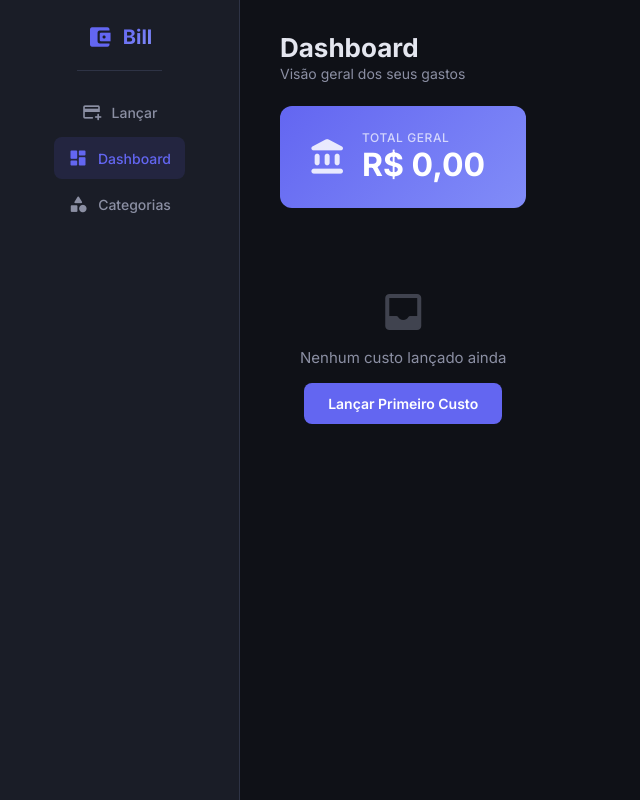
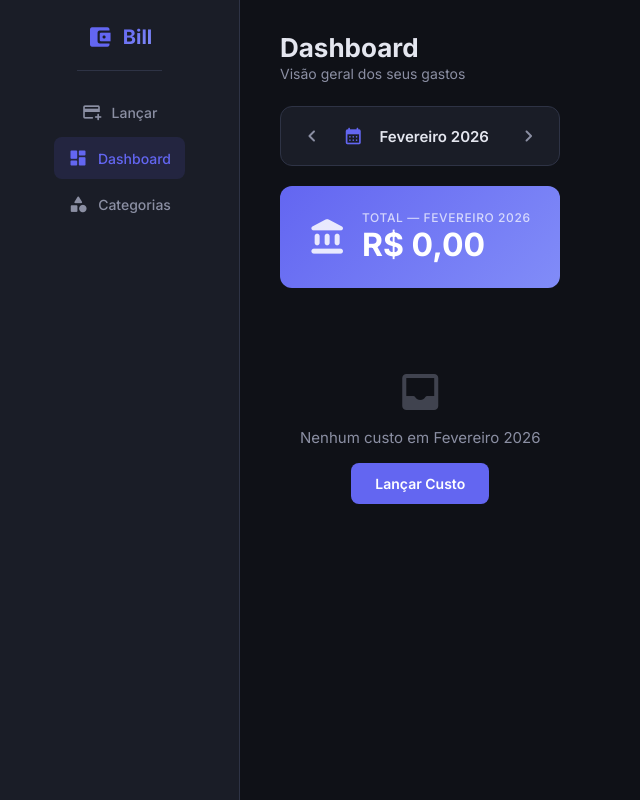
Before and after one commit to Emanuelmeira/bill, a Flask app: page /dashboard?month=2&year=2026 in a window 1280 px wide. Shown: the whole page, without its empty margins (0-640 px from the left). Run offline with Flask 3, Linux system fonts and the light colour scheme.

Commit message:
feat: adiciona controle mensal e suporte a parcelamento
- Custos agora registram mês/ano de referência
- Dashboard filtra por mês com seletor e navegação por setas
- Formulário de lançamento permite escolher mês retroativo
- Suporte a parcelamento: divide valor e distribui nos meses seguintes

Made-with: Cursor

```diff
--- a/app.py
+++ b/app.py
@@ -22,8 +22,20 @@ class Category(db.Model):
     icon = db.Column(db.String(50), nullable=False, default="receipt_long")
     costs = db.relationship("Cost", backref="category", lazy=True, cascade="all, delete-orphan")
 
-    def total(self):
-        return sum(c.value for c in self.costs)
+    def total(self, month=None, year=None):
+        costs = self.costs
+        if month and year:
+            costs = [c for c in costs if c.month == month and c.year == year]
+        return sum(c.value for c in costs)
+
+    def costs_for_month(self, month, year):
+        return [c for c in self.costs if c.month == month and c.year == year]
+
+
+MONTH_NAMES = [
+    "", "Janeiro", "Fevereiro", "Março", "Abril", "Maio", "Junho",
+    "Julho", "Agosto", "Setembro", "Outubro", "Novembro", "Dezembro",
+]
 
 
 class Cost(db.Model):
@@ -32,6 +44,8 @@ class Cost(db.Model):
     value = db.Column(db.Float, nullable=False)
     comment = db.Column(db.String(255), nullable=True, default="")
     category_id = db.Column(db.Integer, db.ForeignKey("categories.id"), nullable=False)
+    month = db.Column(db.Integer, nullable=False)
+    year = db.Column(db.Integer, nullable=False)
     created_at = db.Column(db.DateTime, default=datetime.utcnow)
     updated_at = db.Column(db.DateTime, default=datetime.utcnow, onupdate=datetime.utcnow)
 
@@ -65,8 +79,15 @@ with app.app_context():
 
 @app.route("/")
 def index():
+    now = datetime.now()
     categories = Category.query.order_by(Category.name).all()
-    return render_template("index.html", categories=categories)
+    return render_template(
+        "index.html",
+        categories=categories,
+        current_month=now.month,
+        current_year=now.year,
+        month_names=MONTH_NAMES,
+    )
 
 
 @app.route("/costs/add", methods=["POST"])
@@ -83,8 +104,39 @@ def add_cost():
     except ValueError:
         return redirect(url_for("index"))
 
-    cost = Cost(value=value, category_id=int(category_id), comment=comment)
-    db.session.add(cost)
+    now = datetime.now()
+    ref = request.form.get("ref_month", "")
+    try:
+        parts = ref.split("-")
+        cost_year, cost_month = int(parts[0]), int(parts[1])
+    except (ValueError, IndexError):
+        cost_month, cost_year = now.month, now.year
+
+    installments = request.form.get("installments", 1, type=int)
+    installments = max(1, min(installments, 48))
+
+    installment_value = round(value / installments, 2)
+
+    for i in range(installments):
+        m = cost_month + i
+        y = cost_year
+        while m > 12:
+            m -= 12
+            y += 1
+
+        if installments > 1:
+            label = f"{comment} ({i+1}/{installments})" if comment else f"Parcela {i+1}/{installments}"
+        else:
+            label = comment
+
+        db.session.add(Cost(
+            value=installment_value,
+            category_id=int(category_id),
+            comment=label,
+            month=m,
+            year=y,
+        ))
+
     db.session.commit()
 
     return redirect(url_for("index"))
@@ -92,9 +144,42 @@ def add_cost():
 
 @app.route("/dashboard")
 def dashboard():
+    now = datetime.now()
+    month = request.args.get("month", now.month, type=int)
+    year = request.args.get("year", now.year, type=int)
+
     categories = Category.query.order_by(Category.name).all()
-    grand_total = sum(cat.total() for cat in categories)
-    return render_template("dashboard.html", categories=categories, grand_total=grand_total)
+    grand_total = sum(cat.total(month, year) for cat in categories)
+
+    available_months = (
+        db.session.query(Cost.month, Cost.year)
+        .distinct()
+        .order_by(Cost.year.desc(), Cost.month.desc())
+        .all()
+    )
+    available_set = {(m, y) for m, y in available_months}
+    for m, y in [(now.month, now.year), (month, year)]:
+        if (m, y) not in available_set:
+            available_months.append((m, y))
+            available_set.add((m, y))
+    available_months.sort(key=lambda x: (x[1], x[0]), reverse=True)
+
+    prev_m, prev_y = (12, year - 1) if month == 1 else (month - 1, year)
+    next_m, next_y = (1, year + 1) if month == 12 else (month + 1, year)
+
+    return render_template(
+        "dashboard.html",
+        categories=categories,
+        grand_total=grand_total,
+        current_month=month,
+        current_year=year,
+        prev_month=prev_m,
+        prev_year=prev_y,
+        next_month=next_m,
+        next_year=next_y,
+        available_months=available_months,
+        month_names=MONTH_NAMES,
+    )
 
 
 @app.route("/costs/<int:cost_id>/edit", methods=["GET"])
--- a/static/css/style.css
+++ b/static/css/style.css
@@ -379,6 +379,76 @@ body {
 
 .inline-form {
     display: inline;
+}
+
+/* ═══════════════════════════════════════
+   MONTH SELECTOR
+   ═══════════════════════════════════════ */
+
+.month-selector {
+    display: flex;
+    align-items: center;
+    justify-content: center;
+    gap: 8px;
+    margin-bottom: 20px;
+    background: var(--bg-card);
+    border: 1px solid var(--border);
+    border-radius: var(--radius);
+    padding: 10px 12px;
+}
+
+.month-nav-btn {
+    display: flex;
+    align-items: center;
+    justify-content: center;
+    width: 38px;
+    height: 38px;
+    border-radius: var(--radius-sm);
+    color: var(--text-muted);
+    text-decoration: none;
+    transition: var(--transition);
+    -webkit-tap-highlight-color: transparent;
+}
+
+.month-nav-btn:active {
+    transform: scale(0.9);
+}
+
+.month-nav-btn:hover {
+    background: var(--bg-hover);
+    color: var(--text);
+}
+
+.month-current {
+    display: flex;
+    align-items: center;
+    gap: 8px;
+    flex: 1;
+    justify-content: center;
+}
+
+.month-current .material-icons-round {
+    font-size: 20px;
+    color: var(--primary);
+}
+
+.month-current select {
+    background: transparent;
+    border: none;
+    color: var(--text);
+    font-size: 15px;
+    font-weight: 600;
+    font-family: inherit;
+    outline: none;
+    cursor: pointer;
+    -webkit-appearance: none;
+    text-align: center;
+    padding: 4px 8px;
+}
+
+.month-current select option {
+    background: var(--bg-card);
+    color: var(--text);
 }
 
 /* ═══════════════════════════════════════
--- a/templates/dashboard.html
+++ b/templates/dashboard.html
@@ -6,26 +6,49 @@
     <p class="subtitle">Visão geral dos seus gastos</p>
 </div>
 
+<div class="month-selector">
+    <a href="{{ url_for('dashboard', month=prev_month, year=prev_year) }}" class="month-nav-btn">
+        <span class="material-icons-round">chevron_left</span>
+    </a>
+    <div class="month-current">
+        <span class="material-icons-round">calendar_month</span>
+        <select id="monthSelect" onchange="window.location.href=this.value">
+            {% for m, y in available_months %}
+            <option value="{{ url_for('dashboard', month=m, year=y) }}"
+                    {{ 'selected' if m == current_month and y == current_year }}>
+                {{ month_names[m] }} {{ y }}
+            </option>
+            {% endfor %}
+        </select>
+    </div>
+    <a href="{{ url_for('dashboard', month=next_month, year=next_year) }}" class="month-nav-btn">
+        <span class="material-icons-round">chevron_right</span>
+    </a>
+</div>
+
 <div class="total-banner">
     <div class="total-banner-content">
         <span class="material-icons-round">account_balance</span>
         <div>
-            <p class="total-label">Total Geral</p>
+            <p class="total-label">Total — {{ month_names[current_month] }} {{ current_year }}</p>
             <p class="total-value">R$ {{ "%.2f"|format(grand_total)|replace('.', ',') }}</p>
         </div>
     </div>
 </div>
 
 <div class="dashboard-grid">
+    {% set has_costs = false %}
     {% for cat in categories %}
-    {% if cat.costs|length > 0 %}
+    {% set monthly_costs = cat.costs_for_month(current_month, current_year) %}
+    {% if monthly_costs|length > 0 %}
+    {% set has_costs = true %}
     <div class="dash-card" style="--cat-color: {{ cat.color }}">
         <div class="dash-card-header">
             <div class="dash-card-title">
                 <span class="material-icons-round" style="color: {{ cat.color }}">{{ cat.icon }}</span>
                 <h3>{{ cat.name }}</h3>
             </div>
-            <span class="dash-card-total">R$ {{ "%.2f"|format(cat.total())|replace('.', ',') }}</span>
+            <span class="dash-card-total">R$ {{ "%.2f"|format(cat.total(current_month, current_year))|replace('.', ',') }}</span>
         </div>
         <div class="dash-card-body">
             <table class="cost-table">
@@ -38,7 +61,7 @@
                     </tr>
                 </thead>
                 <tbody>
-                    {% for cost in cat.costs|sort(attribute='created_at', reverse=True) %}
+                    {% for cost in monthly_costs|sort(attribute='created_at', reverse=True) %}
                     <tr>
                         <td class="cell-value">R$ {{ "%.2f"|format(cost.value)|replace('.', ',') }}</td>
                         <td class="cell-comment">{{ cost.comment or "—" }}</td>
@@ -64,11 +87,11 @@
     {% endfor %}
 </div>
 
-{% if not categories|selectattr('costs')|list %}
+{% if grand_total == 0 %}
 <div class="empty-state">
     <span class="material-icons-round">inbox</span>
-    <p>Nenhum custo lançado ainda</p>
-    <a href="{{ url_for('index') }}" class="btn btn-primary">Lançar Primeiro Custo</a>
+    <p>Nenhum custo em {{ month_names[current_month] }} {{ current_year }}</p>
+    <a href="{{ url_for('index') }}" class="btn btn-primary">Lançar Custo</a>
 </div>
 {% endif %}
 {% endblock %}
```
Also changed, not shown: templates/index.html (+20 -0 lines).
